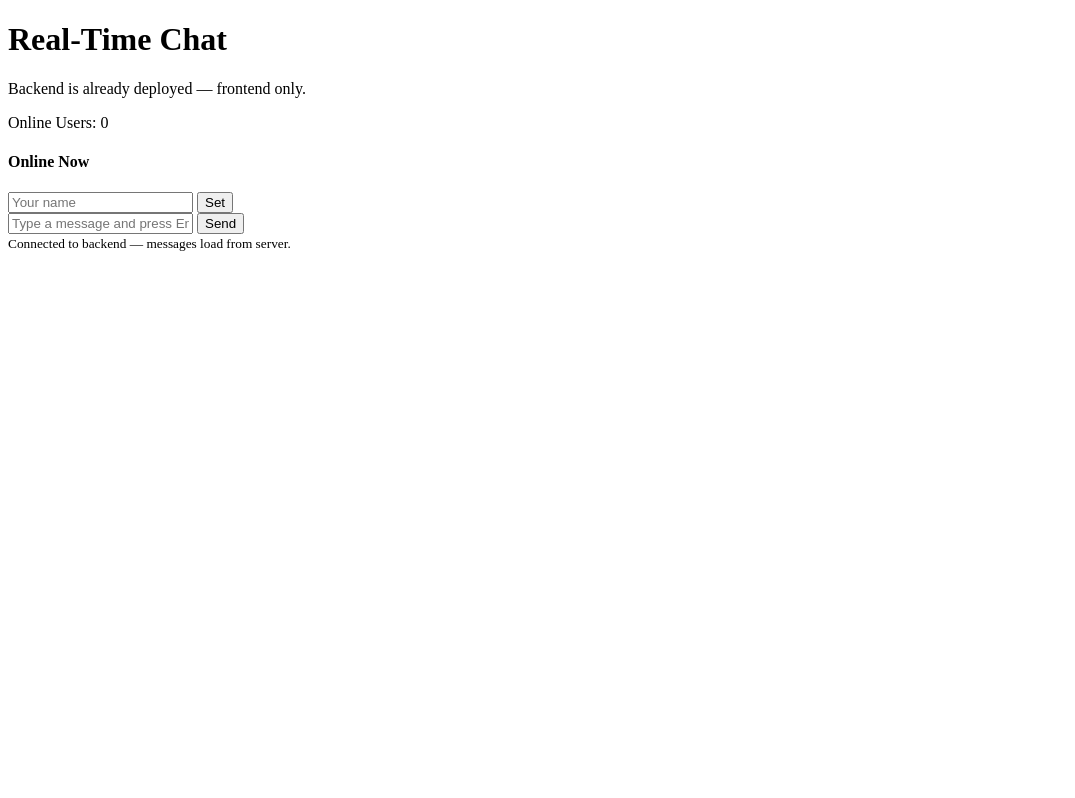
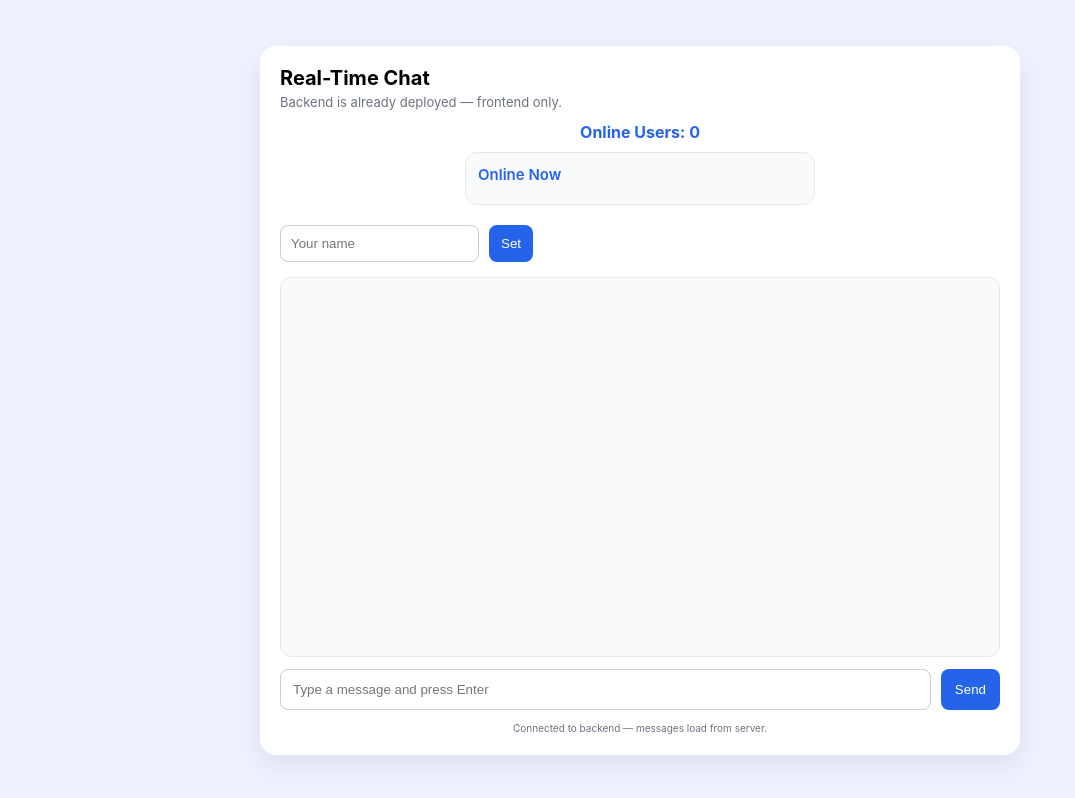
Before and after one commit to shreevathsa-s-m/chat-app, a plain HTML site: page frontend/index.html in a window 1280 px wide. Shown: the whole page, without its empty margins (0-1075 px from the left). Drawn offline with nearby package versions, Linux system fonts and the light colour scheme; no server answers.

Commit message:
Updated the frontend

```diff
--- a/frontend/style.css
+++ b/frontend/style.css
@@ -1,3 +1,191 @@
+:root{
+  --bg:#f4f6fb;
+  --card:#ffffff;
+  --muted:#6b7280;
+  --accent:#2563eb; /* simpler blue */
+  --bubble-other:#eef2ff; /* light neutral */
+  --bubble-me:#dbeafe; /* light blue */
+  --avatar-bg: #60a5fa; /* simple friendly blue */
+  --glass: rgba(15,23,42,0.03);
+  --max-width:760px;
+  font-family: Inter, Arial, sans-serif;
+}
+
+*{box-sizing:border-box}
+body{
+  margin:0;
+  height:100vh;
+  display:flex;
+  justify-content:center;
+  align-items:center;
+  background:#eef2ff;
+  padding:20px;
+}
+
+.app{
+  width:100%;
+  max-width:var(--max-width);
+  background:var(--card);
+  padding:20px;
+  border-radius:16px;
+  box-shadow:0 10px 30px rgba(0,0,0,0.08);
+}
+
+.app-header h1{margin:0;font-size:20px}
+.sub{color:var(--muted);font-size:13px;margin:4px 0 0}
+
+.chat-panel{margin-top:15px}
+.top-row{display:flex;gap:10px}
+
+.username-label input{
+  padding:10px;
+  border:1px solid #ccc;
+  border-radius:8px;
+}
+
+#chat-box{
+  margin-top:15px;
+  height:380px;
+  padding:12px;
+  overflow-y:auto;
+  border-radius:12px;
+  background:#f9fafb;
+  border:1px solid #e5e7eb;
+  display:flex;
+  flex-direction:column;
+  gap:14px;
+}
+
+.message-row{
+  display:flex;
+  gap:10px;
+  align-items:flex-start;
+}
+
+.avatar{
+  width:36px;
+  height:36px;
+  border-radius:50%;
+  background: var(--avatar-bg);
+  color:white;
+  display:flex;
+  justify-content:center;
+  align-items:center;
+  font-weight:700;
+  flex: 0 0 36px;
+}
+
+.msg-group{
+  display:flex;
+  flex-direction:column;
+  gap:4px;
+}
+
+.name{
+  font-size:13px;
+  font-weight:700;
+}
+
+.bubble{
+  padding:10px 14px;
+  border-radius:10px;
+  max-width:70%;
+  min-width:120px;
+  word-wrap:break-word;
+  font-size:14px;
+}
+
+.bubble-left{
+  background:var(--bubble-other);
+}
+
+.bubble-right{
+  background:var(--bubble-me);
+  align-self:flex-end;
+}
+
+.time{
+  font-size:11px;
+  color:var(--muted);
+}
+
+.compose{
+  display:flex;
+  gap:10px;
+  margin-top:12px;
+}
+
+.compose input{
+  flex:1;
+  padding:12px;
+  border-radius:8px;
+  border:1px solid #ccc;
+}
+
+.btn{
+  padding:10px 14px;
+  background:var(--accent);
+  color:white;
+  border:none;
+  border-radius:8px;
+  cursor:pointer;
+}
+
+.btn.small{
+  padding:8px 12px;
+}
+
+.app-footer{
+  margin-top:10px;
+  font-size:12px;
+  color:var(--muted);
+  text-align:center;
+}
+
+/* responsive */
+@media (max-width:520px){
+  #chat-box{height:320px}
+  .avatar{width:30px;height:30px}
+}
+
+
+/* ==============================
+   ONLINE USER COUNT + LIST (NEW)
+   ============================== */
+
+#online-count {
+  text-align: center;
+  font-weight: 700;
+  margin-top: 12px;
+  margin-bottom: 10px;
+  color: var(--accent);
+  font-size: 16px;
+}
+
+.online-box {
+  background: #f8fafc;
+  padding: 12px;
+  border-radius: 12px;
+  margin: 0 auto 20px;
+  border: 1px solid #e5e7eb;
+  width: 90%;
+  max-width: 350px;
+}
+
+.online-box h4 {
+  margin: 0 0 8px 0;
+  font-size: 15px;
+  color: var(--accent);
+  font-weight: 600;
+}
+
+#online-list {
+  list-style: none;
+  padding: 0;
+  margin: 0;
+}
+
+/* FIXED FULL NAME DISPLAY */
 #online-list li {
   background: var(--bubble-other);
   margin: 5px 0;
@@ -6,10 +194,9 @@
   font-size: 14px;
   color: #1e293b;
   font-weight: 500;
-
-  display: block;       /* FIX: Prevent shrinking to 1 letter */
-  width: 100%;          /* FIX: Use full width of container */
-  white-space: nowrap;  /* Optional: keeps it in one line */
-  overflow: hidden;     /* Prevent overflow clipping */
+  display: block;
+  width: 100%;
+  white-space: nowrap;
+  overflow: hidden;
   text-overflow: ellipsis;
 }
```
